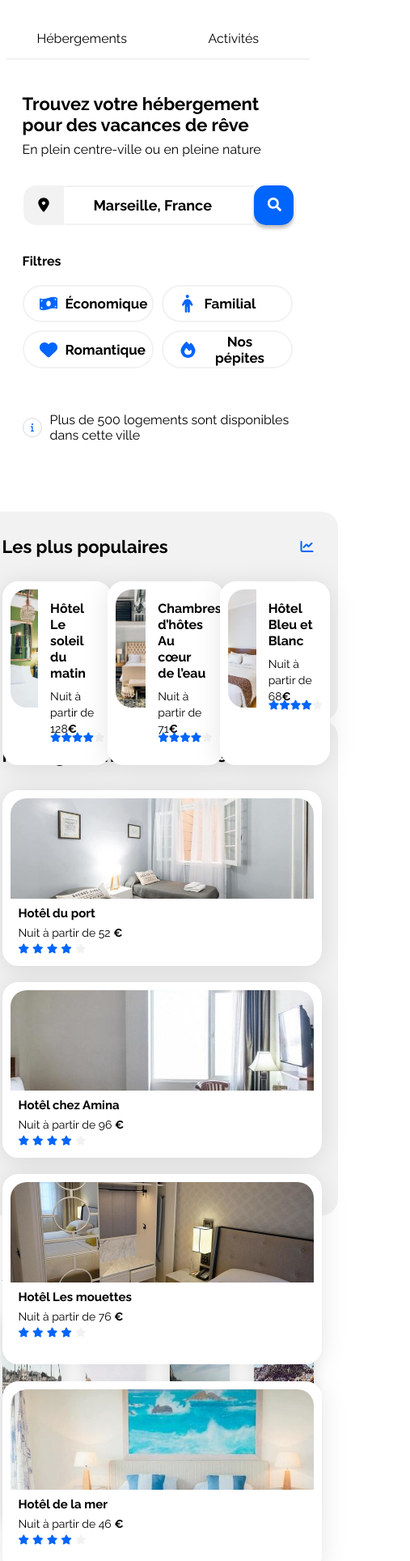
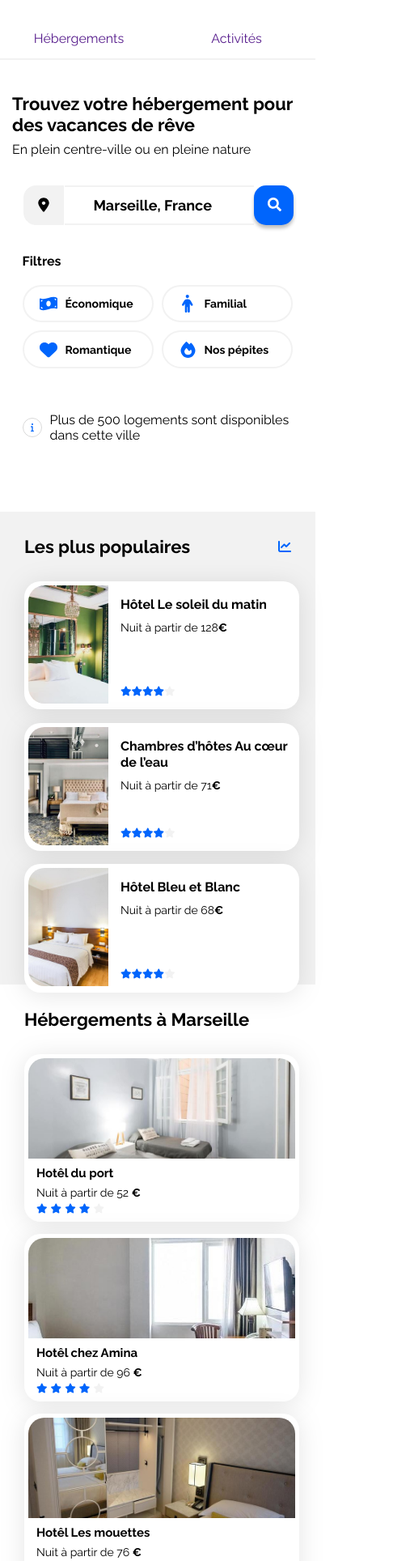
Before and after one commit to Kalga8/Booki, a plain HTML site: page booki-starter-code-master/index.html in a window 390 px wide. Shown: the part 60-1988 px from the top of the page at 81% size, 507 px wide, since content can reach past the window. Drawn offline with Linux system fonts and the light colour scheme; a web font is replaced by a local one.

Commit message:
Responsive mobile

```diff
--- a/booki-starter-code-master/css/style.css
+++ b/booki-starter-code-master/css/style.css
@@ -539,6 +539,7 @@ body {
     max-width: 768px;
     padding: auto;
     align-items: center;
+    padding: 0px;
 }
 
 /* Header */
@@ -564,7 +565,7 @@ body {
     .menu {
         display: grid;
         grid-template-columns: 1fr 1fr;
-        width: 375px;
+        width: 100%;
         height: 19px;
         justify-content: center;
         align-items: center;
@@ -599,6 +600,10 @@ body {
 
 /****** Info group ***********/
 
+.headline {
+    padding-left: 30px;
+}
+
 .info-group {
     display: flex;
     align-items: center;
@@ -607,7 +612,7 @@ body {
 }
 
 .headline {
-    width: 335px;
+    width: 100%;
 }
 
 .search-bar {
@@ -663,6 +668,7 @@ input {
     justify-content: left;
     align-items: center;
     padding : 4px 19px 4px 19px;
+    font-size: 14px;
 }
 
     .filter a {
@@ -688,86 +694,99 @@ input {
 
 .hebergements {
     width: 100%;
-}
-
-.hebergements-images {
-    width: 100%;
-    height: 124px;
+    height: fit-content;
+    background-color: white;
 }
 
 .grid-hebergements {
     display: grid;
-    width: 375px;
+    width: 100%;
     grid-template-columns: 1fr;
     height: fit-content;
-    gap: 30px;
-    padding: 30px 10px 30px 0px;
+    gap: 15px;
+}
+
+.grid-hebergements .cards {
+    width: 100%;
+}
+
+.hebergements button {
+    background-color: white;
+}
+
+/****** Populaires ***********/
+
+.populaires {
+    width: 100%;
+    height: fit-content;
+    background-color: #F2F2F2;
+    border-radius: 0%;
+}
+
+.grid-populaires {
+    grid-template-columns: 1fr;
+    width: 100%;
+}
+
+.grid-populaires .cards {
+    width: 100%;
+}
+
+.grid-populaires {
+    width: 100%;
+}
+
+.figure {
+    width: 100%;
+}
+
+/****** Activités Marseille ***********/
+
+.activities {
+    margin: 30px 30px 30px 30px;
+}
+
+.activities h3 {
+    font-size: 16px;
+}
+
+.grid-activities {
+    display: grid;
+    grid-template-columns: 1fr;
+    gap: 15px;
+    width: 100%;
+    height: 100%;
     justify-content: center;
 }
 
-button a {
-        font-size: 18px;
-        font-weight: bold;
-    }
-
-.cards {
-    background-color: white;
-    border : solid white 5px;
-    border-radius: 20px;
-    width: 100%;
-    height: 95%;
+.activity {
+    height: 200px;
 }
 
-.text-cards {
-    padding: 4px 10px 10px 10px;
-    line-height: 20px;
-}
-
-.hebergements button {
-    background-color: none;
-    color: black;
-    font-size: 18px;
-    font-weight: bold;
-    border: none;
-}
-
-:root {
-    --main-color: #0065FC;
-    --main-bg-color: #F2F2F2;
-    --filter-bg-color: #DEEBFF;
-}
-
-a {
-    color: inherit;
-    text-decoration: none;
-}
-
-.section-title {
-    margin: 0;
-    font-size: 22px;
-}
-
-.card {
-    background-color: white;
-    border-radius: 20px;
-    padding: 5px;
-    filter: drop-shadow(0px 3px 15px rgba(0, 0, 0, 0.1));
-}
-
-.card img {
+.activity-images {
+    width: 100%;
+    height: 141px;
+    border-radius: 20px 20px 0px 0px;
     object-fit: cover;
 }
 
-.card-title {
-    font-size: 16px;
+
+/****** Footer ***********/
+
+footer {
+    background-color: #f2f2f2;
+    display: grid;
+    grid-template-columns: 1fr;
+    width: 100%;
+    align-self: center;
 }
 
-.euro {
-    font-weight: 700;
-}
-
-.neutral-star {
-    color: var(--main-bg-color)
+.column-footer {
+    display: flex;
+    flex-direction: column;
+    width: 100%;
+    margin: 20px;
+    row-gap: 15px;
 }
 
 }
```
